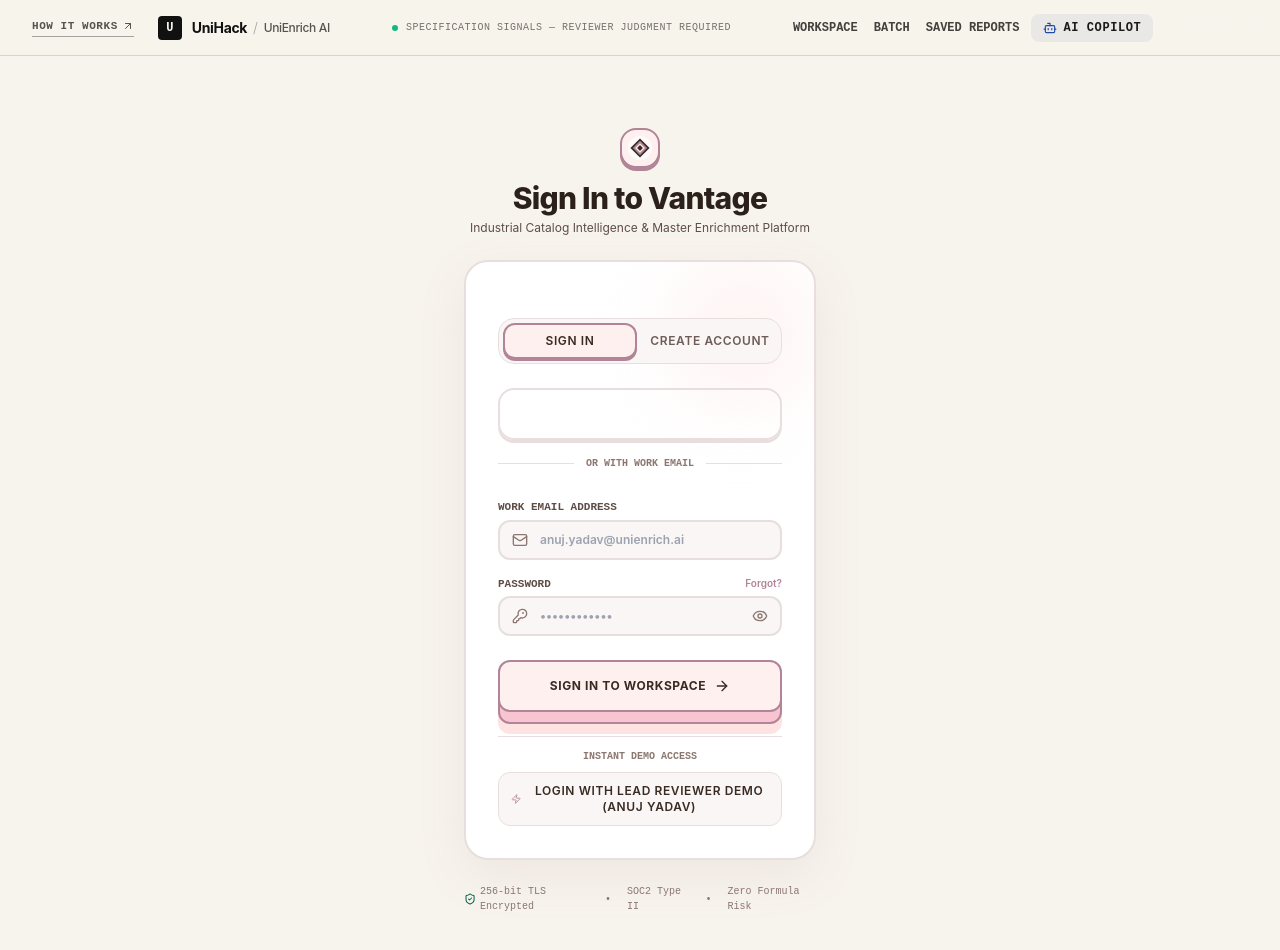
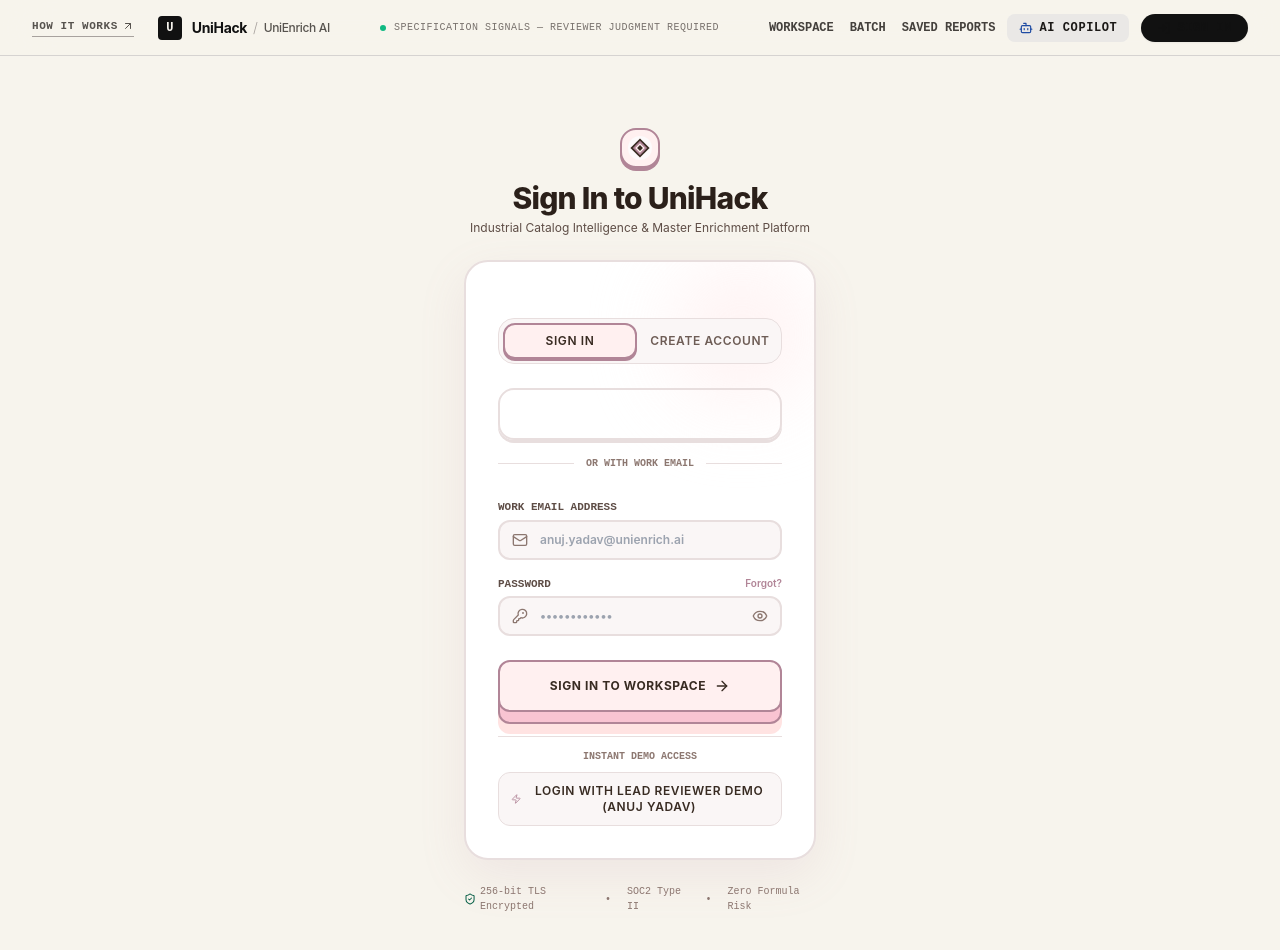
Before and after one commit to ianuj-yadav/UniEnrich-AI, a Next.js app in the folder frontend/: page /login in a window 1280 px wide. Shown: the top 950 px of the page. Built offline with nearby package versions, Linux system fonts and the light colour scheme; no server answers.

Commit message:
feat: enhance Sign In button contrast and styling in Navbar and update login title to UniHack

```diff
--- a/frontend/src/app/login/page.tsx
+++ b/frontend/src/app/login/page.tsx
@@ -173,7 +173,7 @@
 
           <div>
             <h1 className="text-2xl sm:text-3xl font-extrabold text-[#2b201a] tracking-tight">
-              {mode === "signin" ? "Sign In to Vantage" : "Create Reviewer Account"}
+              {mode === "signin" ? "Sign In to UniHack" : "Create Reviewer Account"}
             </h1>
             <p className="text-xs text-[#5e4d46] mt-1">
               Industrial Catalog Intelligence &amp; Master Enrichment Platform
--- a/frontend/src/components/layout/Navbar.tsx
+++ b/frontend/src/components/layout/Navbar.tsx
@@ -100,9 +100,10 @@
         ) : (
           <Link
             href="/login"
-            className="px-3.5 py-1 rounded-lg bg-black text-[#f7f4ed] text-xs font-mono font-bold uppercase tracking-wider hover:bg-stone-800 transition cursor-pointer"
+            className="inline-flex items-center gap-1.5 px-4 py-1.5 rounded-full bg-[#111111] hover:bg-stone-800 text-white text-xs font-mono font-bold uppercase tracking-wider shadow-sm transition-all hover:scale-105 active:scale-95 cursor-pointer"
           >
-            SIGN IN
+            <LogIn className="w-3.5 h-3.5" />
+            <span>SIGN IN</span>
           </Link>
         )}
       </div>
```
